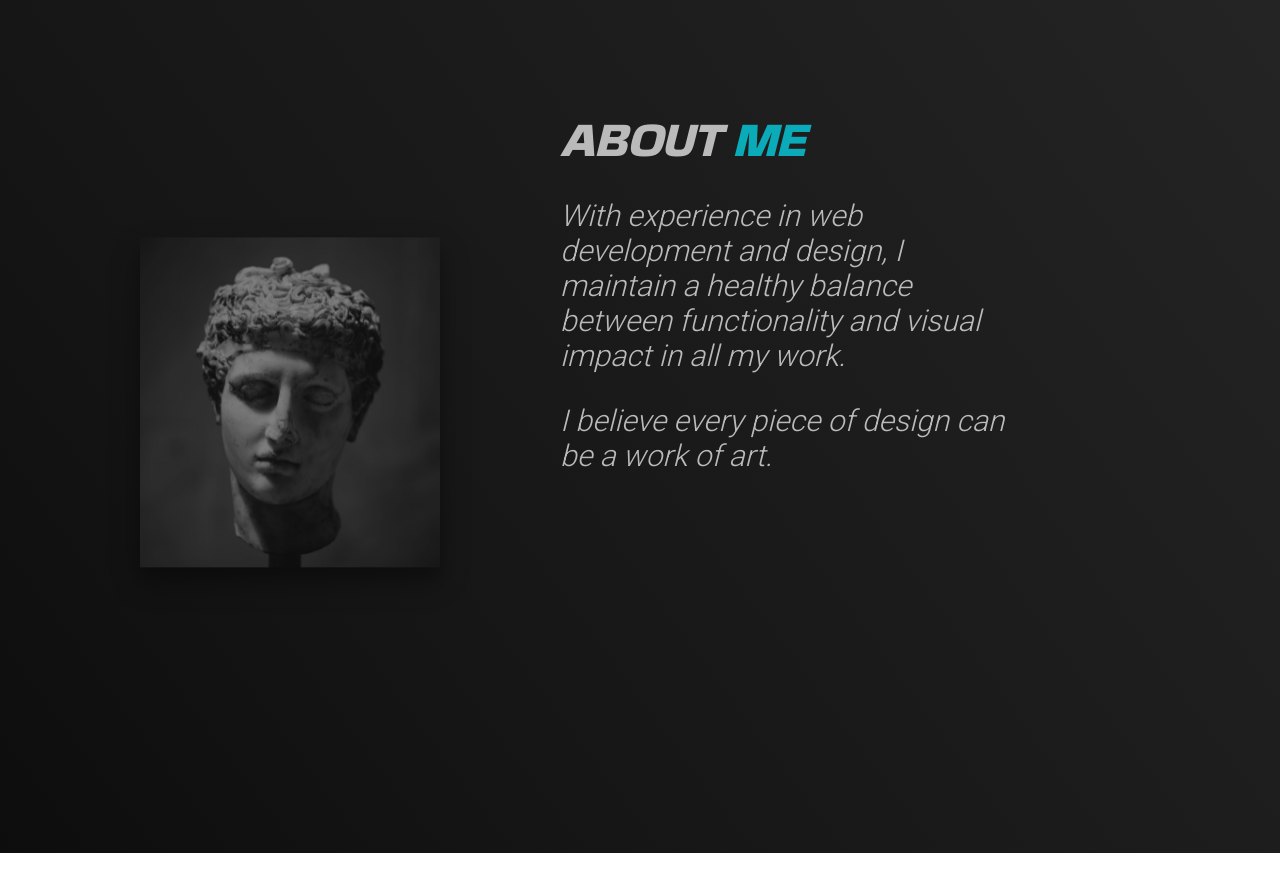
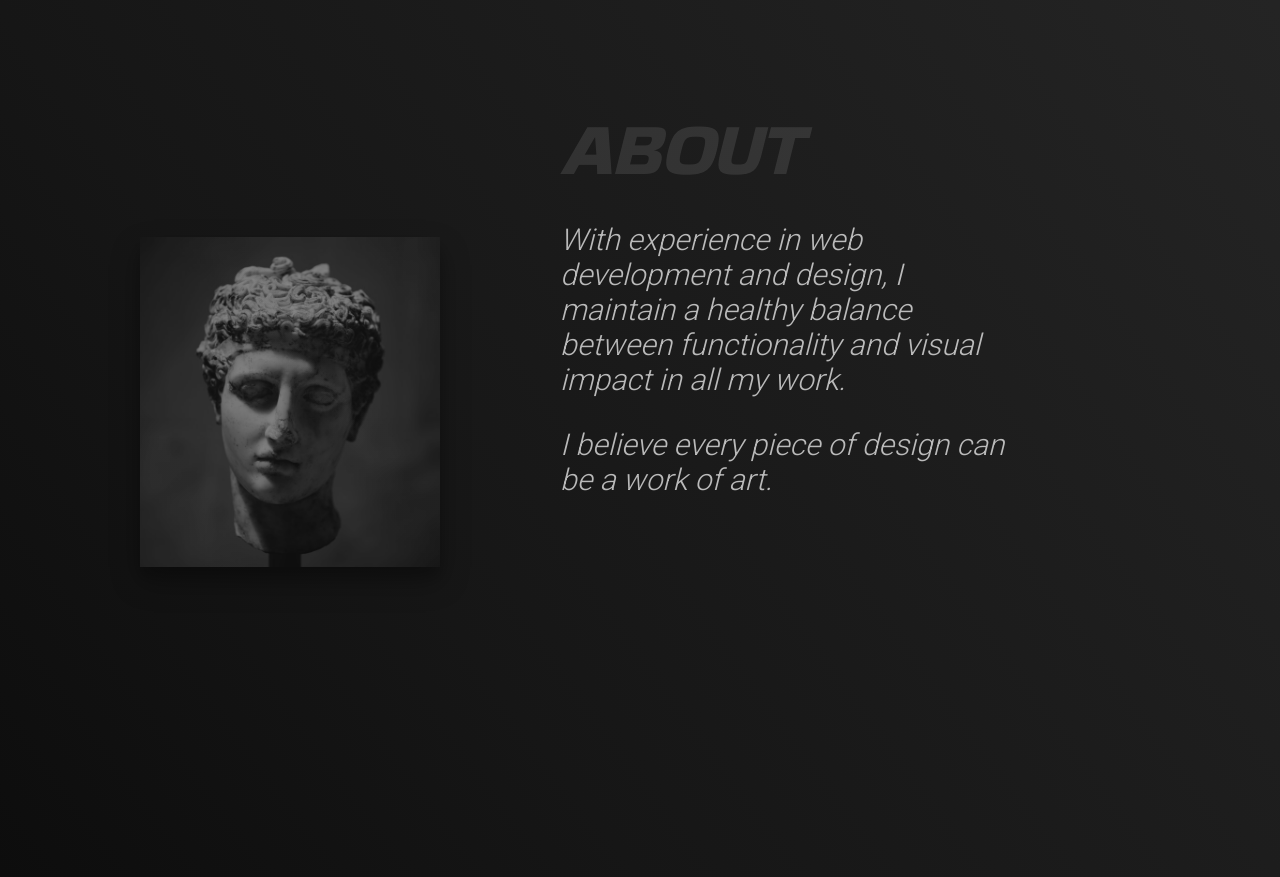
Before and after one commit to DanielKanyo/site-23, a React (Create React App) app: page / in a window 1280 px wide. Shown: the part 860-1737 px from the top of the page. Before the commit the page ends 1713 px from the top, so only its background shows below. Built offline with nearby package versions, Linux system fonts and the light colour scheme.

Commit message:
Css fixes

```diff
--- a/src/App/Components/About/About.css
+++ b/src/App/Components/About/About.css
@@ -30,11 +30,8 @@
 
 .about .about-text-title {
     font-family: BasementGrotesque;
-    font-size: 40px;
-}
-
-.about .about-text-title span {
-    color: #03e8fc;
+    font-size: 60px;
+    opacity: 0.15;
 }
 
 .about .about-text-container > div {
--- a/src/App/Components/About/About.jsx
+++ b/src/App/Components/About/About.jsx
@@ -10,7 +10,7 @@ const About = () => {
             </Parallax>
             <Parallax speed={10}>
                 <div className='about-text-container'>
-                    <div className='about-text-title'>ABOUT <span>ME</span></div>
+                    <div className='about-text-title'>ABOUT</div>
                     <div>
                         With experience in web development and design,
                         I maintain a healthy balance between functionality and visual impact in all my work.
```
